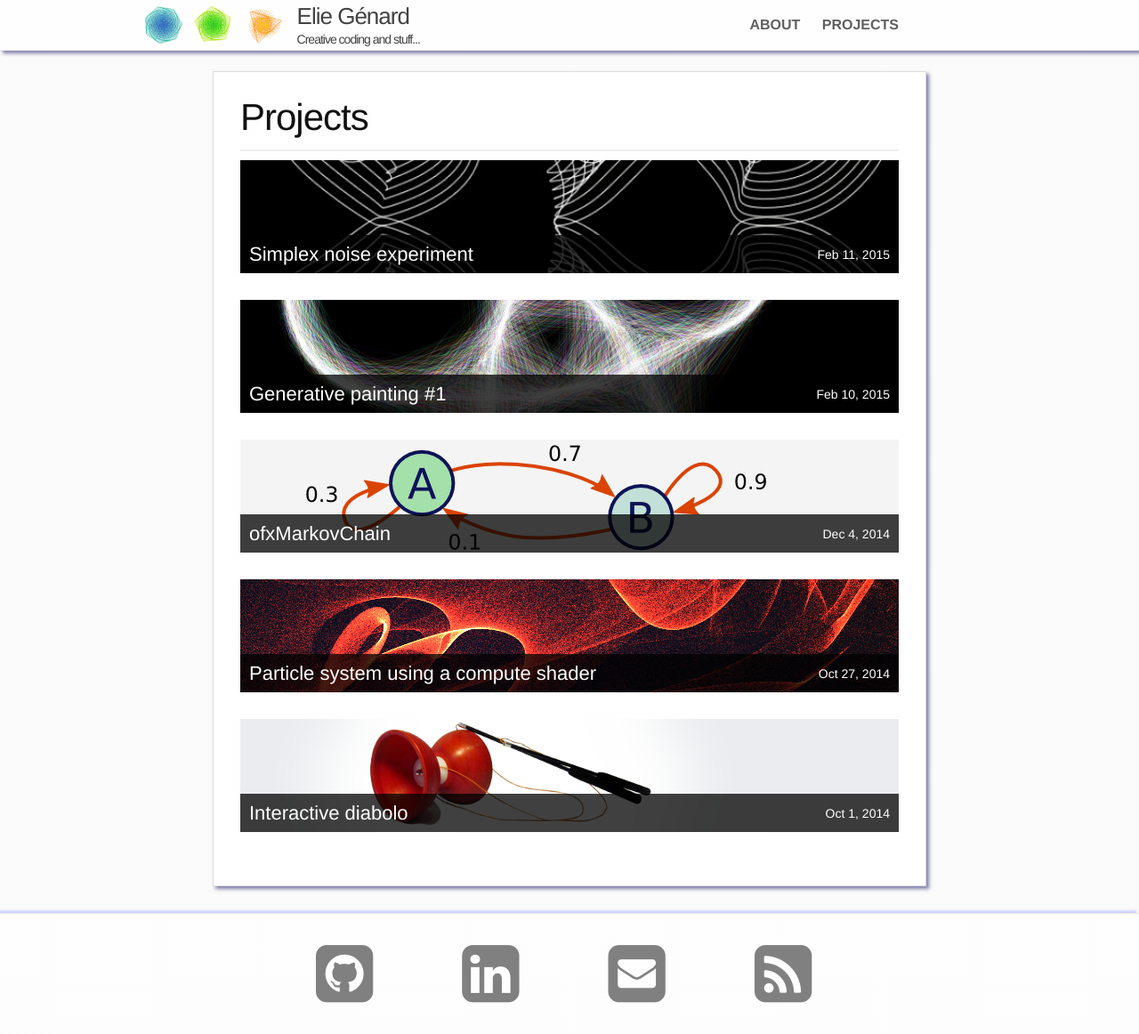
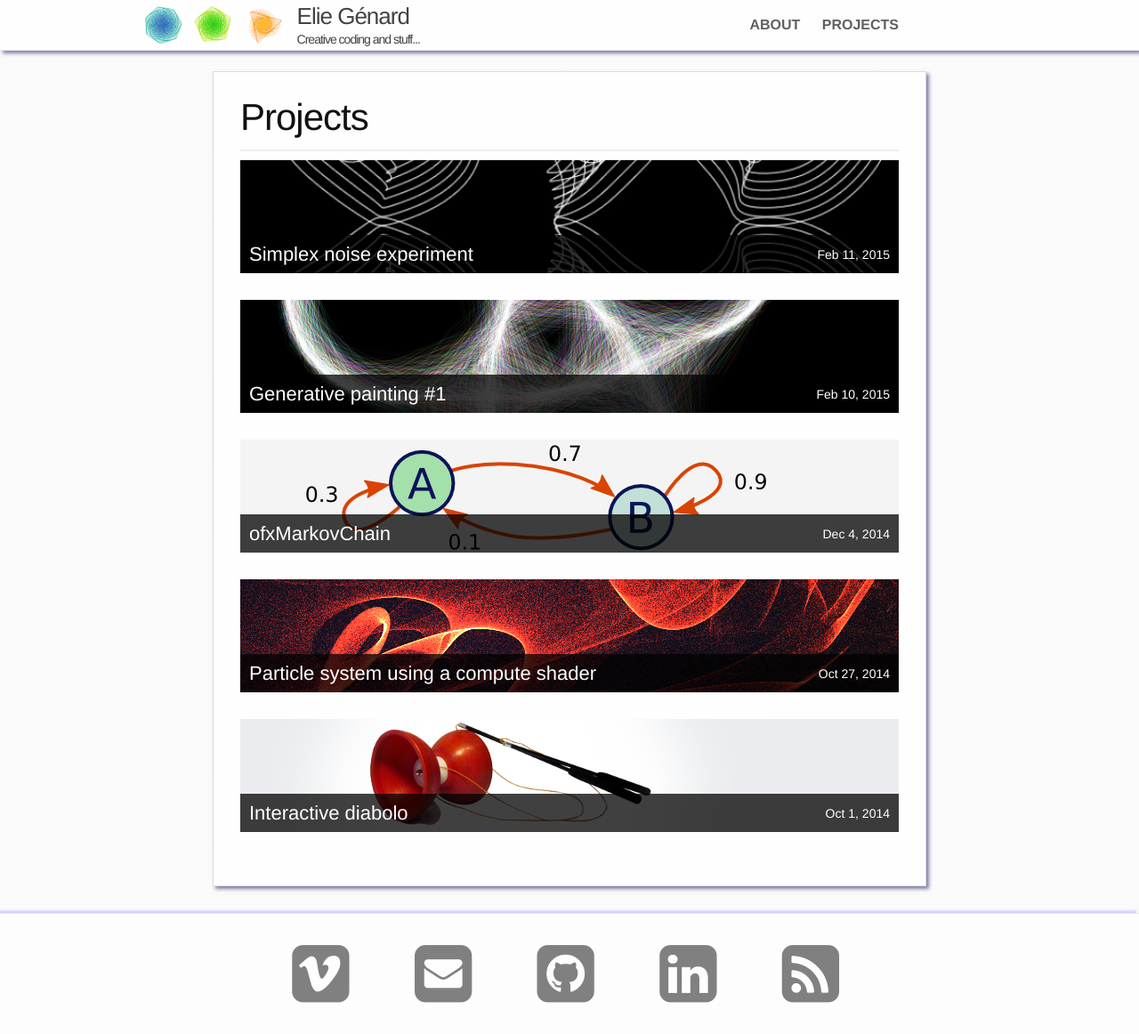
Before and after one commit to elaye/elaye.github.io-old, a Jekyll site: the page built from index.html, in a window 1280 px wide and 1162 px high. Shown: the whole window at 89% size. Built offline with Jekyll 4.4.1, drawn with Linux system fonts in a browser that asks for light colours; nearby versions of some CDN libraries.

Commit message:
Add Vimeo link

```diff
--- a/_config.yml
+++ b/_config.yml
@@ -7,6 +7,7 @@
 # twitter_username: jekyllrb
 github_username:  elaye
 linkedin_username: elie-genard
+vimeo_userid: user37359615
 rss: true
 
 # Build settings
--- a/_includes/footer.html
+++ b/_includes/footer.html
@@ -3,6 +3,19 @@
 	<div class="wrapper">
 
 		<div class="footer-col-wrapper">
+
+				{% if site.vimeo_userid %}
+					<a href="https://vimeo.com/{{ site.vimeo_user_id }}" target="_blank" class="social-link">
+						<i class="fa fa-vimeo-square fa-5x"></i>
+					</a>
+				{% endif %}
+
+				{% if site.email %}
+					<a href="mailto:{{ site.email }}" class="social-link">
+						<i class="fa fa-envelope-square fa-5x"></i>
+					</a>
+				{% endif %}
+
 				{% if site.github_username %}
 					<a href="https://github.com/{{ site.github_username }}" target="_blank" class="social-link">
 						<i class="fa fa-github-square fa-5x"></i>
@@ -12,12 +25,6 @@
 				{% if site.linkedin_username %}
 					<a href="https://www.linkedin.com/pub/{{ site.linkedin_username }}" target="_blank" class="social-link">
 						<i class="fa fa-linkedin-square fa-5x"></i>
-					</a>
-				{% endif %}
-
-				{% if site.email %}
-					<a href="mailto:{{ site.email }}" class="social-link">
-						<i class="fa fa-envelope-square fa-5x"></i>
 					</a>
 				{% endif %}
 
--- a/_sass/partials/posts.scss
+++ b/_sass/partials/posts.scss
@@ -88,6 +88,12 @@
 		margin-left: auto;
 		margin-right: auto;
 	}
+	iframe {
+		display: block;
+		max-width: 600px;
+		margin-left: auto;
+		margin-right: auto;
+	}
 	p {
 		margin-top: 10px;
 		text-align: center;
--- a/_sass/partials/site.scss
+++ b/_sass/partials/site.scss
@@ -84,8 +84,8 @@
 	&.social-link{
 		display: block;
 		float: left;
-		margin-left: -webkit-calc( (800px / 5) - 4em);
-		margin-left: calc( (800px / 5) - 4em);
+		margin-left: -webkit-calc( (800px / 6) - 4em);
+		margin-left: calc( (800px / 6) - 4em);
 		color: $grey;
 		i {
 			transition: all 0.5s ease-in;
@@ -104,6 +104,9 @@
 			&.fa-rss-square {
 				color: #F99C39;
 			}
+			&.fa-vimeo-square {
+				color: #1AB7EA;
+			}
 		}
 	}
 }
```
